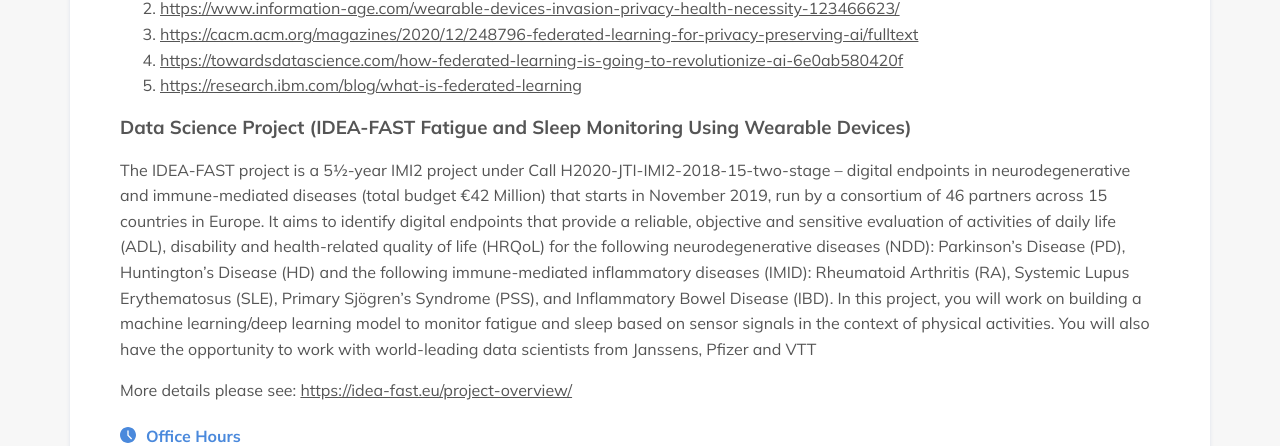
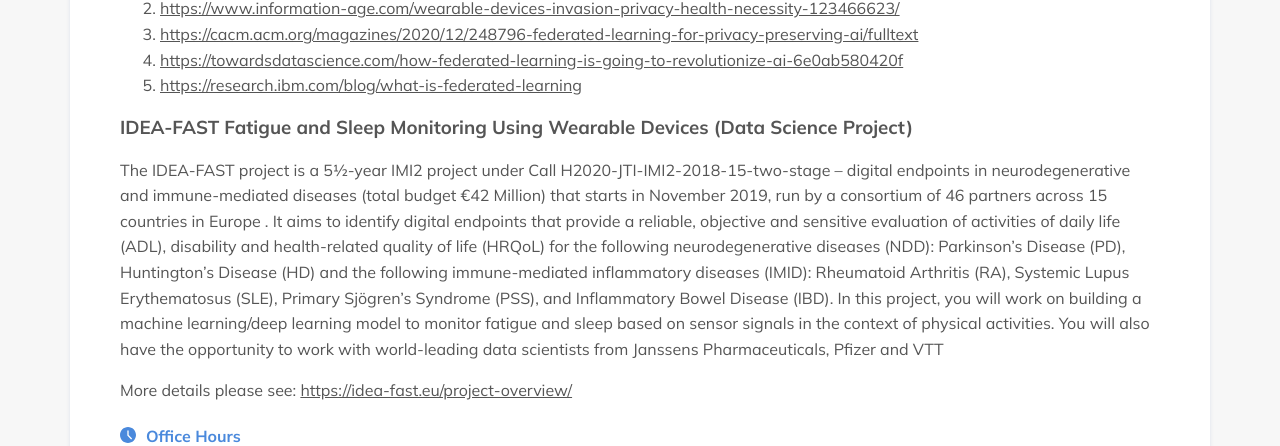
Before and after one commit to NorSC/supervisor-search, a Jekyll site: the page built from _supervisors/bing-zhai-1.md, in a window 1280 px wide. Shown: the part 1704-2150 px from the top of the page. Built offline with Jekyll 4.4.1, drawn with Linux system fonts in a browser that asks for light colours; a script that is not in the unit is left out.

Commit message:
Update Supervisors “bing-zhai-1”

```diff
--- a/_supervisors/bing-zhai-1.md
+++ b/_supervisors/bing-zhai-1.md
@@ -82,10 +82,10 @@
   5. <https://research.ibm.com/blog/what-is-federated-learning>
 
 
-  ### **Data Science Project (IDEA-FAST Fatigue and Sleep Monitoring Using Wearable Devices)**
+  ### **IDEA-FAST Fatigue and Sleep Monitoring Using Wearable Devices (Data Science Project)**
 
 
-  The IDEA-FAST project is a 5½-year IMI2 project under Call H2020-JTI-IMI2-2018-15-two-stage – digital endpoints in neurodegenerative and immune-mediated diseases (total budget €42 Million) that starts in November 2019, run by a consortium of 46 partners across 15 countries in Europe. It aims to identify digital endpoints that provide a reliable, objective and sensitive evaluation of activities of daily life (ADL), disability and health-related quality of life (HRQoL) for the following neurodegenerative diseases (NDD): Parkinson’s Disease (PD), Huntington’s Disease (HD) and the following immune-mediated inflammatory diseases (IMID): Rheumatoid Arthritis (RA), Systemic Lupus Erythematosus (SLE), Primary Sjögren’s Syndrome (PSS), and Inflammatory Bowel Disease (IBD). In this project, you will work on building a machine learning/deep learning model to monitor fatigue and sleep based on sensor signals in the context of physical activities. You will also have the opportunity to work with world-leading data scientists from Janssens, Pfizer and VTT
+  The IDEA-FAST project is a 5½-year IMI2 project under Call H2020-JTI-IMI2-2018-15-two-stage – digital endpoints in neurodegenerative and immune-mediated diseases (total budget €42 Million) that starts in November 2019, run by a consortium of 46 partners across 15 countries in Europe . It aims to identify digital endpoints that provide a reliable, objective and sensitive evaluation of activities of daily life (ADL), disability and health-related quality of life (HRQoL) for the following neurodegenerative diseases (NDD): Parkinson’s Disease (PD), Huntington’s Disease (HD) and the following immune-mediated inflammatory diseases (IMID): Rheumatoid Arthritis (RA), Systemic Lupus Erythematosus (SLE), Primary Sjögren’s Syndrome (PSS), and Inflammatory Bowel Disease (IBD). In this project, you will work on building a machine learning/deep learning model to monitor fatigue and sleep based on sensor signals in the context of physical activities. You will also have the opportunity to work with world-leading data scientists from Janssens Pharmaceuticals, Pfizer and VTT
 
 
   More details please see: [](https://idea-fast.eu/project-overview/)<https://idea-fast.eu/project-overview/>
@@ -148,10 +148,10 @@
   5. <https://research.ibm.com/blog/what-is-federated-learning>
 
 
-  ### **Data Science Project (IDEA-FAST Fatigue and Sleep Monitoring Using Wearable Devices)**
+  ### **IDEA-FAST Fatigue and Sleep Monitoring Using Wearable Devices (Data Science Project)**
 
 
-  The IDEA-FAST project is a 5½-year IMI2 project under Call H2020-JTI-IMI2-2018-15-two-stage – digital endpoints in neurodegenerative and immune-mediated diseases (total budget €42 Million) that starts in November 2019, run by a consortium of 46 partners across 15 countries in Europe. It aims to identify digital endpoints that provide a reliable, objective and sensitive evaluation of activities of daily life (ADL), disability and health-related quality of life (HRQoL) for the following neurodegenerative diseases (NDD): Parkinson’s Disease (PD), Huntington’s Disease (HD) and the following immune-mediated inflammatory diseases (IMID): Rheumatoid Arthritis (RA), Systemic Lupus Erythematosus (SLE), Primary Sjögren’s Syndrome (PSS), and Inflammatory Bowel Disease (IBD). In this project, you will work on building a machine learning/deep learning model to monitor fatigue and sleep based on sensor signals in the context of physical activities. You will also have the opportunity to work with world-leading data scientists from Janssens, Pfizer and VTT
+  The IDEA-FAST project is a 5½-year IMI2 project under Call H2020-JTI-IMI2-2018-15-two-stage – digital endpoints in neurodegenerative and immune-mediated diseases (total budget €42 Million) that starts in November 2019, run by a consortium of 46 partners across 15 countries in Europe. It aims to identify digital endpoints that provide a reliable, objective and sensitive evaluation of activities of daily life (ADL), disability and health-related quality of life (HRQoL) for the following neurodegenerative diseases (NDD): Parkinson’s Disease (PD), Huntington’s Disease (HD) and the following immune-mediated inflammatory diseases (IMID): Rheumatoid Arthritis (RA), Systemic Lupus Erythematosus (SLE), Primary Sjögren’s Syndrome (PSS), and Inflammatory Bowel Disease (IBD). In this project, you will work on building a machine learning/deep learning model to monitor fatigue and sleep based on sensor signals in the context of physical activities. You will also have the opportunity to work with world-leading data scientists from Janssens Pharmaceuticals, Pfizer and VTT
 
 
   More details please see: [](https://idea-fast.eu/project-overview/)<https://idea-fast.eu/project-overview/>
```
